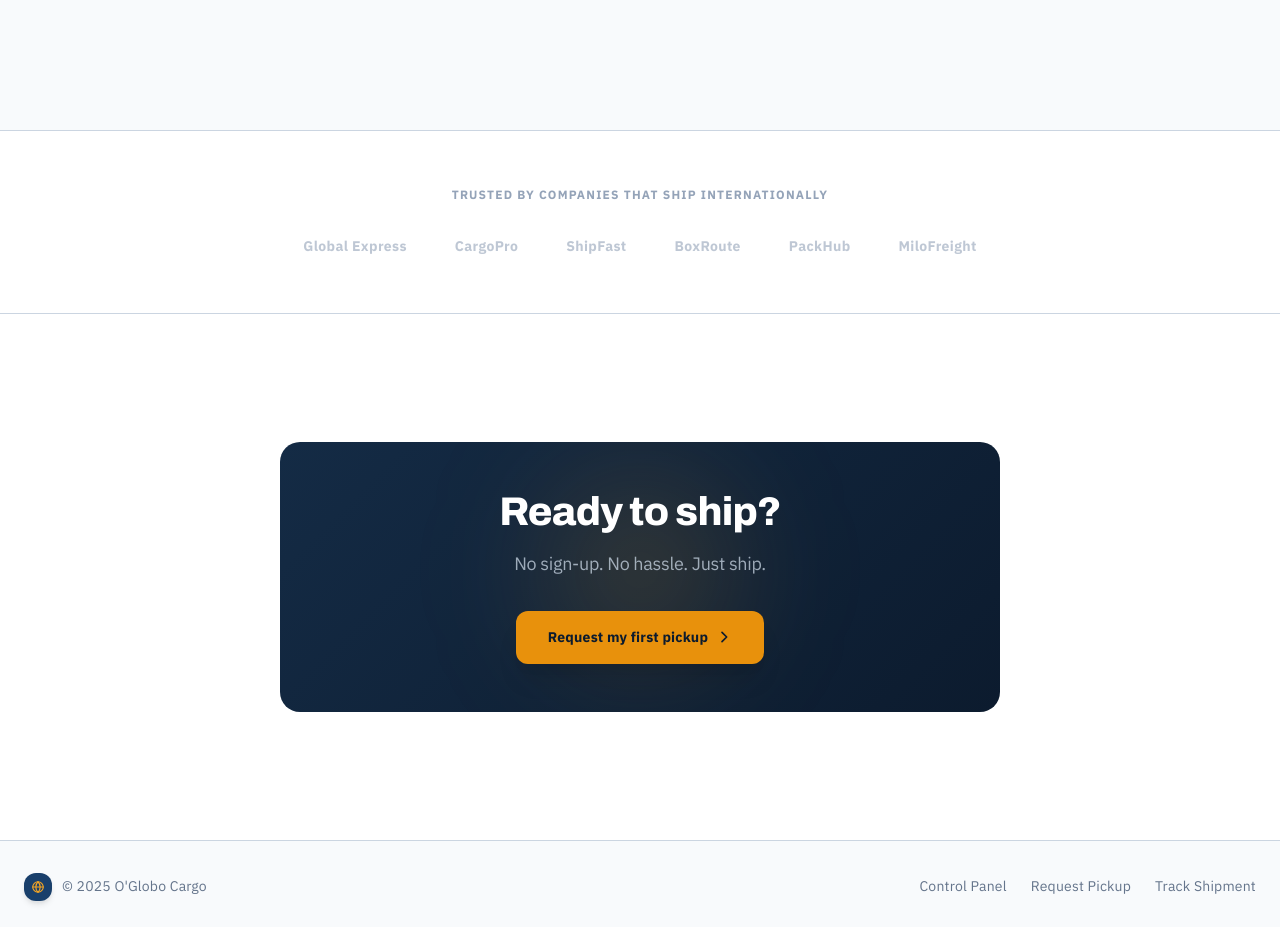
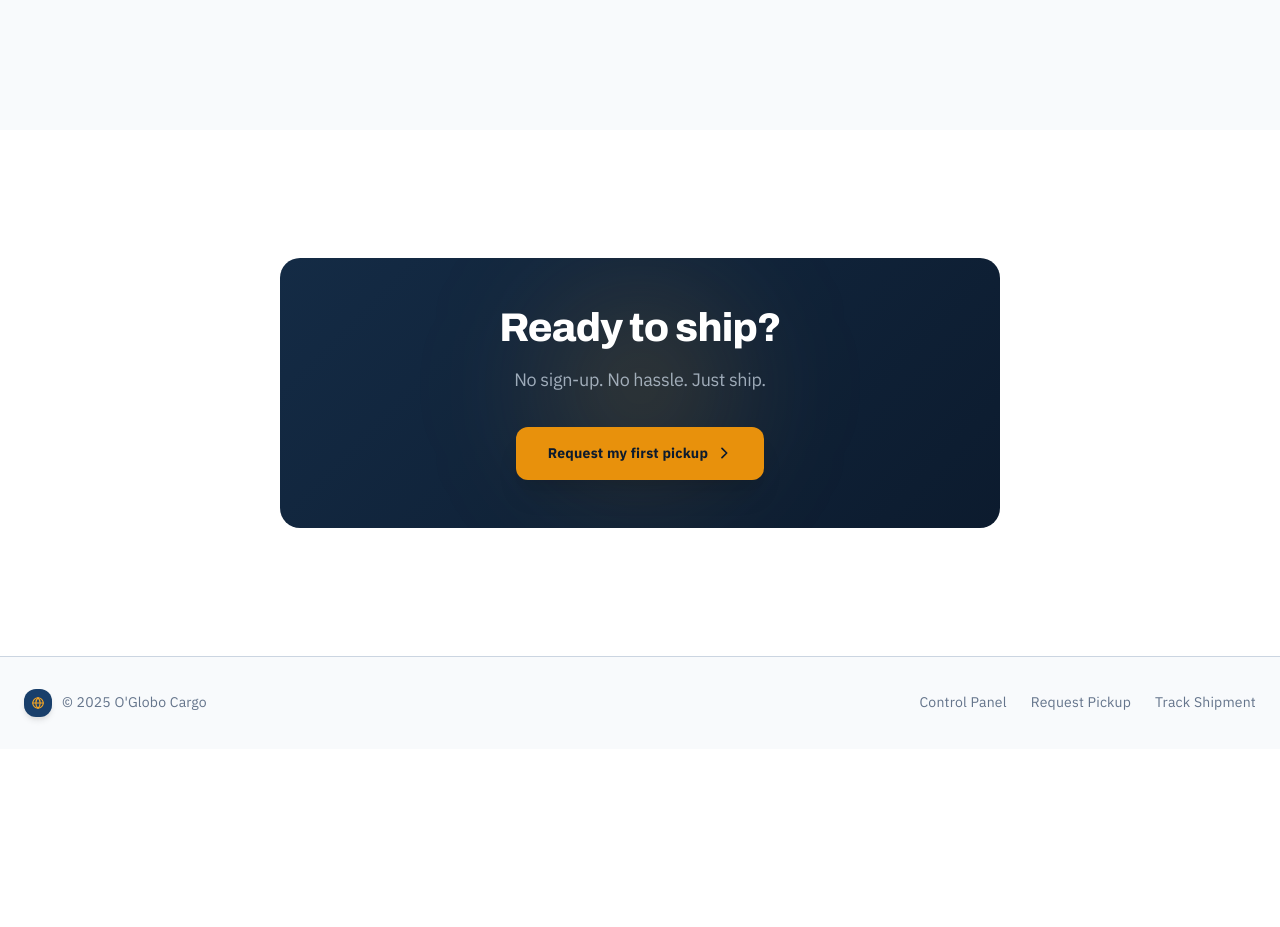
Before and after one commit to andresmz12/RECOGIDA-PAQ, a Next.js app: page / in a window 1280 px wide. Shown: the part 2340-3267 px from the top of the page. After the commit the page ends 3089 px from the top, so only its background shows below. Built offline with nearby package versions, Linux system fonts and the light colour scheme.

Commit message:
remove fake social-proof company logos strip from landing

```diff
--- a/app/page.tsx
+++ b/app/page.tsx
@@ -467,24 +467,6 @@ export default function Home() {
         </div>
       </section>
 
-      {/* ── Social proof strip ───────────────────────────────────── */}
-      <section className="py-14 border-y border-slate-200 overflow-hidden">
-        <div className="max-w-7xl mx-auto px-6">
-          <Reveal>
-            <p className="text-center text-xs font-bold text-slate-400 uppercase tracking-widest mb-8">
-              {t("landing.socialProof")}
-            </p>
-            <div className="flex flex-wrap items-center justify-center gap-12">
-              {["Global Express", "CargoPro", "ShipFast", "BoxRoute", "PackHub", "MiloFreight"].map((name) => (
-                <span key={name} className="text-slate-400 font-bold text-sm tracking-wide opacity-60 hover:opacity-100 transition-opacity cursor-default">
-                  {name}
-                </span>
-              ))}
-            </div>
-          </Reveal>
-        </div>
-      </section>
-
       {/* ── CTA ──────────────────────────────────────────────────── */}
       <section className="py-24 md:py-32">
         <div className="max-w-3xl mx-auto px-6 text-center">
```
